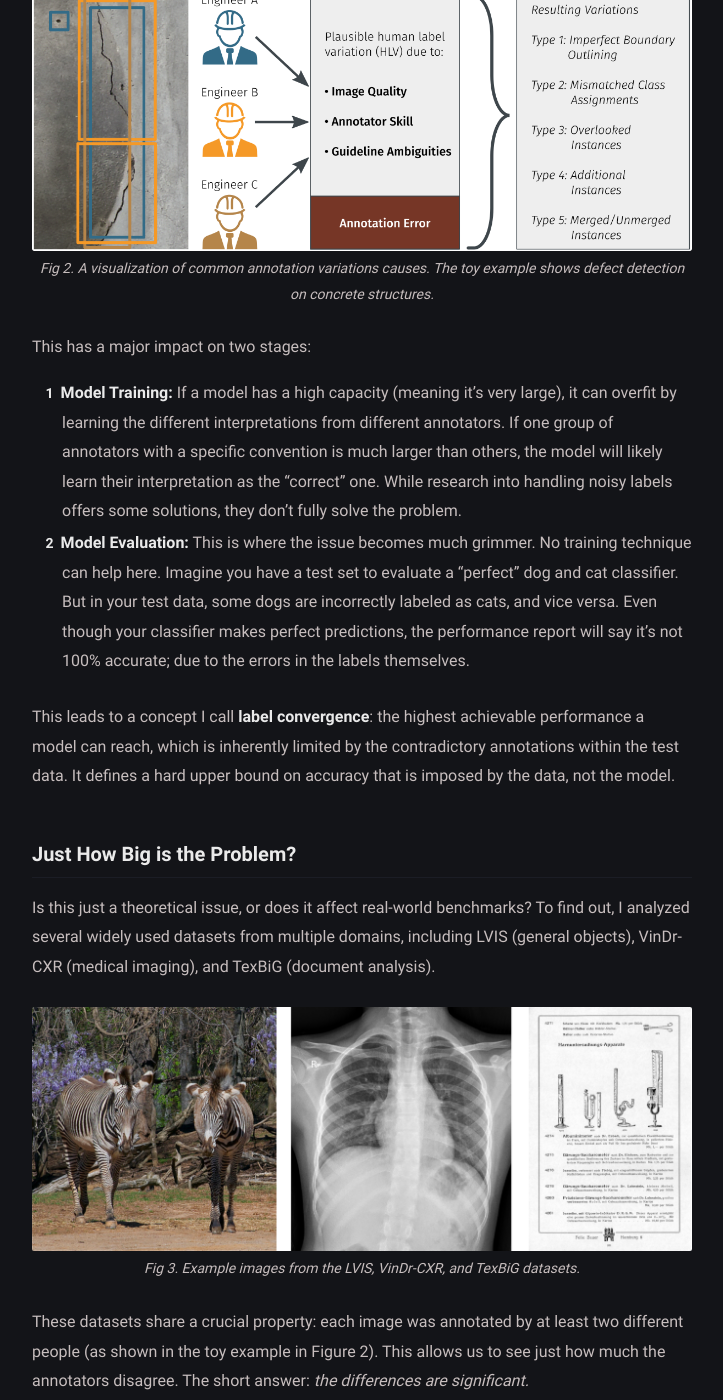
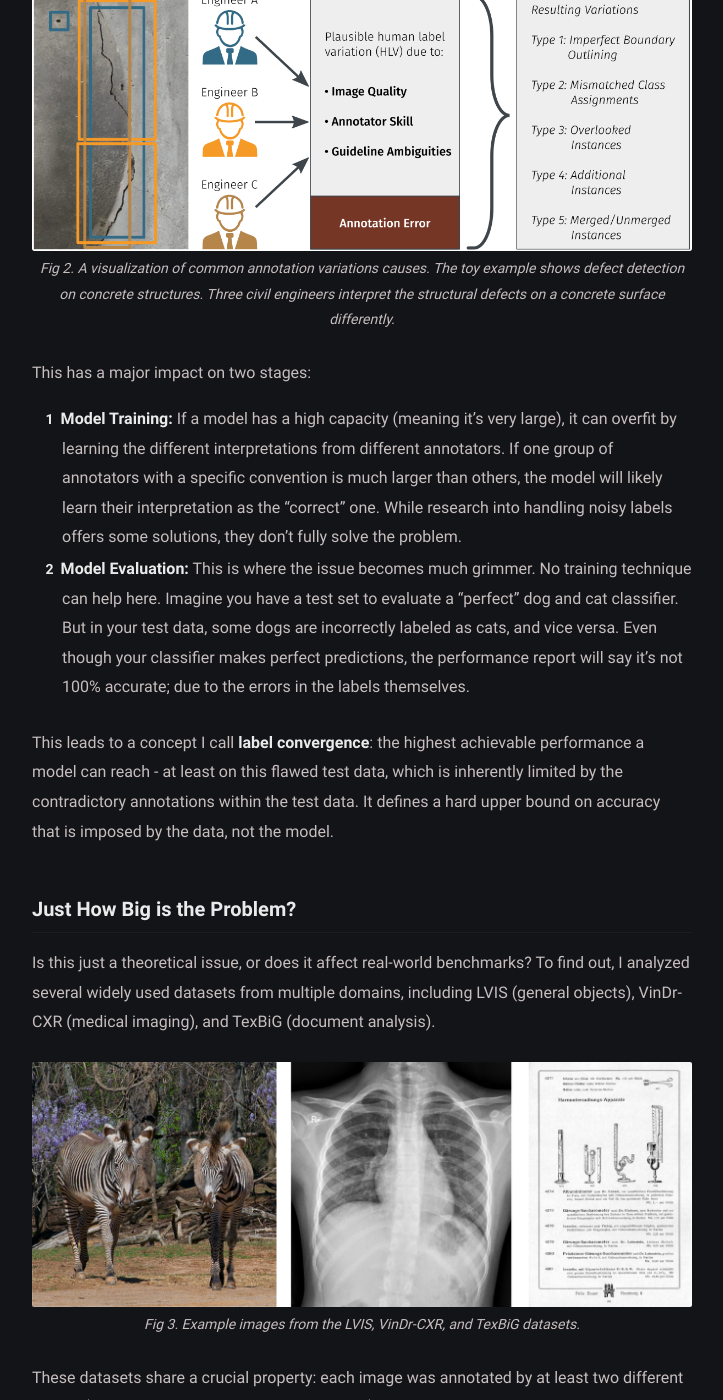
Before and after one commit to Madave94/madave94.github.io, a Jekyll site: the page built from _posts/wacv-2025-publication/2025-07-22-paper-label-convergence.md, in a window 1280 px wide and 1400 px high, scrolled down 2060 px. Shown: the whole window, without its empty margins (278-1001 px from the left). Built offline with Jekyll 4.4.1, drawn with Linux system fonts in a browser that asks for light colours; some of the changed text lies outside the part shown.

Commit message:
minor edits for improved readability

```diff
--- a/_posts/wacv-2025-publication/2025-07-22-paper-label-convergence.md
+++ b/_posts/wacv-2025-publication/2025-07-22-paper-label-convergence.md
@@ -50,14 +50,14 @@ prediction won't align with that teacher's interpretation. I refer to this type
 
 <figure>
     <img src="/assets/img/img-wacv-2025/variation_causes_and_types_EN.png" alt="Visualization of annotation variation.">
-    <figcaption>Fig 2. A visualization of common annotation variations causes. The toy example shows defect detection on concrete structures.</figcaption>
+    <figcaption>Fig 2. A visualization of common annotation variations causes. The toy example shows defect detection on concrete structures. Three civil engineers interpret the structural defects on a concrete surface differently.</figcaption>
 </figure>
 
 This has a major impact on two stages:
 1.  **Model Training:** If a model has a high capacity (meaning it's very large), it can overfit by learning the different interpretations from different annotators. If one group of annotators with a specific convention is much larger than others, the model will likely learn their interpretation as the "correct" one. While research into handling noisy labels offers some solutions, they don't fully solve the problem.
 2.  **Model Evaluation:** This is where the issue becomes much grimmer. No training technique can help here. Imagine you have a test set to evaluate a "perfect" dog and cat classifier. But in your test data, some dogs are incorrectly labeled as cats, and vice versa. Even though your classifier makes perfect predictions, the performance report will say it's not 100% accurate; due to the errors in the labels themselves.
 
-This leads to a concept I call **label convergence**: the highest achievable performance a model can reach, which is inherently limited by the contradictory annotations within the test data. It defines a hard upper bound on accuracy that is imposed by the data, not the model.
+This leads to a concept I call **label convergence**: the highest achievable performance a model can reach - at least on this flawed test data, which is inherently limited by the contradictory annotations within the test data. It defines a hard upper bound on accuracy that is imposed by the data, not the model.
 
 ### Just How Big is the Problem?
 
```
Also changed, not shown: other parts of _posts/wacv-2025-publication/2025-07-22-paper-label-convergence.md (+1 -1 lines).
